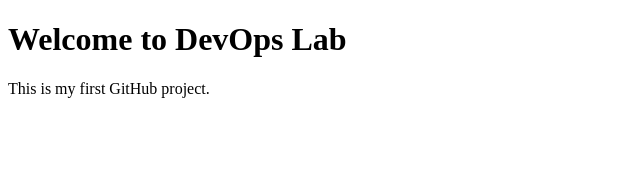
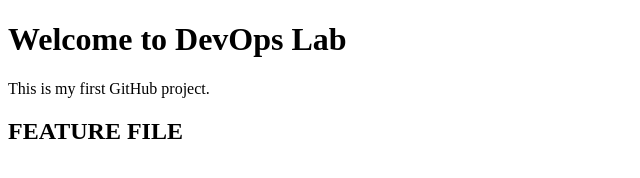
Before and after one commit to Sashrika19/DevOps, a plain HTML site: page index.html in a window 1280 px wide. Shown: the whole page, without its empty margins (0-640 px from the left). Drawn offline with Linux system fonts and the light colour scheme.

Commit message:
Feature update

```diff
--- a/index.html
+++ b/index.html
@@ -6,5 +6,6 @@
 <body>
     <h1>Welcome to DevOps Lab</h1>
     <p>This is my first GitHub project.</p>
+    <h2> FEATURE FILE </h2>
 </body>
 </html>
```
